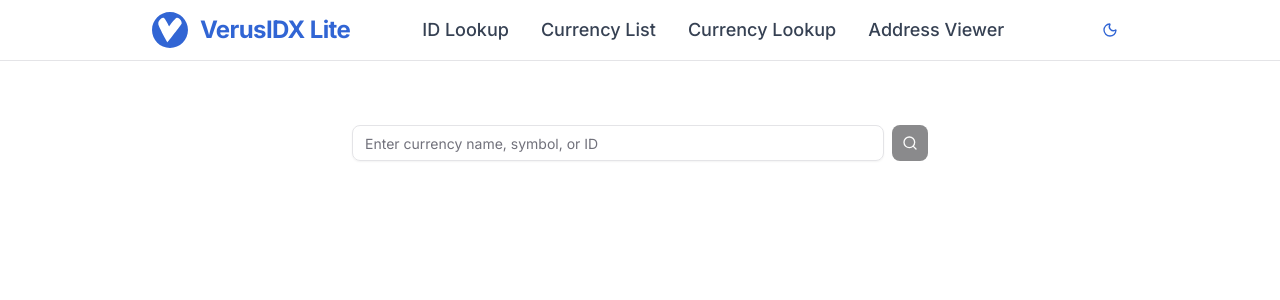
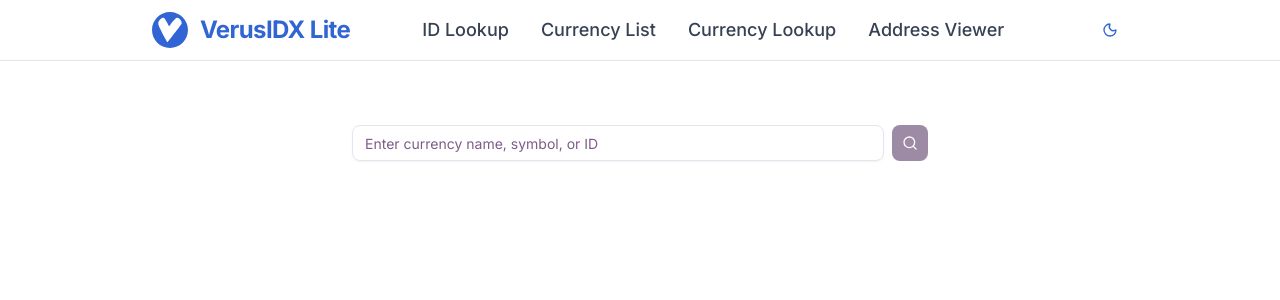
Before and after one commit to vdappdev/verusidx-vercel, a Next.js app: page /currency in a window 1280 px wide. Shown: the top 300 px of the page. Built offline with nearby package versions, Linux system fonts and the light colour scheme.

Commit message:
v0.0.6-1
updated globals.css for cross-browser compatibility

```diff
--- a/src/app/globals.css
+++ b/src/app/globals.css
@@ -45,71 +45,71 @@
 
 :root {
   --radius: 0.625rem;
-  --background: oklch(1 0 0);
-  --foreground: oklch(0.141 0.005 285.823);
-  --card: oklch(1 0 0);
-  --card-foreground: oklch(0.141 0.005 285.823);
-  --popover: oklch(1 0 0);
-  --popover-foreground: oklch(0.141 0.005 285.823);
-  --primary: oklch(0.21 0.006 285.885);
-  --primary-foreground: oklch(0.985 0 0);
-  --secondary: oklch(0.967 0.001 286.375);
-  --secondary-foreground: oklch(0.21 0.006 285.885);
-  --muted: oklch(0.967 0.001 286.375);
-  --muted-foreground: oklch(0.552 0.016 285.938);
-  --accent: oklch(0.967 0.001 286.375);
-  --accent-foreground: oklch(0.21 0.006 285.885);
-  --destructive: oklch(0.577 0.245 27.325);
-  --border: oklch(0.92 0.004 286.32);
-  --input: oklch(0.92 0.004 286.32);
-  --ring: oklch(0.705 0.015 286.067);
-  --chart-1: oklch(0.646 0.222 41.116);
-  --chart-2: oklch(0.6 0.118 184.704);
-  --chart-3: oklch(0.398 0.07 227.392);
-  --chart-4: oklch(0.828 0.189 84.429);
-  --chart-5: oklch(0.769 0.188 70.08);
-  --sidebar: oklch(0.985 0 0);
-  --sidebar-foreground: oklch(0.141 0.005 285.823);
-  --sidebar-primary: oklch(0.21 0.006 285.885);
-  --sidebar-primary-foreground: oklch(0.985 0 0);
-  --sidebar-accent: oklch(0.967 0.001 286.375);
-  --sidebar-accent-foreground: oklch(0.21 0.006 285.885);
-  --sidebar-border: oklch(0.92 0.004 286.32);
-  --sidebar-ring: oklch(0.705 0.015 286.067);
+  --background: #ffffff;
+  --foreground: #23152b;
+  --card: #ffffff;
+  --card-foreground: #23152b;
+  --popover: #ffffff;
+  --popover-foreground: #23152b;
+  --primary: #3d1a4d;
+  --primary-foreground: #fcfcfc;
+  --secondary: #f7f6fa;
+  --secondary-foreground: #3d1a4d;
+  --muted: #f7f6fa;
+  --muted-foreground: #7e5c89;
+  --accent: #f7f6fa;
+  --accent-foreground: #3d1a4d;
+  --destructive: #fd6656;
+  --border: #e8e4ef;
+  --input: #e8e4ef;
+  --ring: #a191b8;
+  --chart-1: #db9727;
+  --chart-2: #3587ad;
+  --chart-3: #7161bc;
+  --chart-4: #a7e05f;
+  --chart-5: #dab43c;
+  --sidebar: #fcfcfc;
+  --sidebar-foreground: #23152b;
+  --sidebar-primary: #3d1a4d;
+  --sidebar-primary-foreground: #fcfcfc;
+  --sidebar-accent: #f7f6fa;
+  --sidebar-accent-foreground: #3d1a4d;
+  --sidebar-border: #e8e4ef;
+  --sidebar-ring: #a191b8;
 }
 
 .dark {
-  --background: oklch(0.141 0.005 285.823);
-  --foreground: oklch(0.985 0 0);
-  --card: oklch(0.21 0.006 285.885);
-  --card-foreground: oklch(0.985 0 0);
-  --popover: oklch(0.21 0.006 285.885);
-  --popover-foreground: oklch(0.985 0 0);
-  --primary: oklch(0.92 0.004 286.32);
-  --primary-foreground: oklch(0.21 0.006 285.885);
-  --secondary: oklch(0.274 0.006 286.033);
-  --secondary-foreground: oklch(0.985 0 0);
-  --muted: oklch(0.274 0.006 286.033);
-  --muted-foreground: oklch(0.705 0.015 286.067);
-  --accent: oklch(0.274 0.006 286.033);
-  --accent-foreground: oklch(0.985 0 0);
-  --destructive: oklch(0.704 0.191 22.216);
-  --border: oklch(1 0 0 / 10%);
-  --input: oklch(1 0 0 / 15%);
-  --ring: oklch(0.552 0.016 285.938);
-  --chart-1: oklch(0.488 0.243 264.376);
-  --chart-2: oklch(0.696 0.17 162.48);
-  --chart-3: oklch(0.769 0.188 70.08);
-  --chart-4: oklch(0.627 0.265 303.9);
-  --chart-5: oklch(0.645 0.246 16.439);
-  --sidebar: oklch(0.21 0.006 285.885);
-  --sidebar-foreground: oklch(0.985 0 0);
-  --sidebar-primary: oklch(0.488 0.243 264.376);
-  --sidebar-primary-foreground: oklch(0.985 0 0);
-  --sidebar-accent: oklch(0.274 0.006 286.033);
-  --sidebar-accent-foreground: oklch(0.985 0 0);
-  --sidebar-border: oklch(1 0 0 / 10%);
-  --sidebar-ring: oklch(0.552 0.016 285.938);
+  --background: #23152b;
+  --foreground: #fcfcfc;
+  --card: #3d1a4d;
+  --card-foreground: #fcfcfc;
+  --popover: #3d1a4d;
+  --popover-foreground: #fcfcfc;
+  --primary: #e8e4ef;
+  --primary-foreground: #3d1a4d;
+  --secondary: #282034;
+  --secondary-foreground: #fcfcfc;
+  --muted: #282034;
+  --muted-foreground: #a191b8;
+  --accent: #282034;
+  --accent-foreground: #e8e4ef;
+  --destructive: #eb4d20;
+  --border: #ffffff1a;
+  --input: #ffffff26;
+  --ring: #7e5c89;
+  --chart-1: #6553c7;
+  --chart-2: #64b889;
+  --chart-3: #dab43c;
+  --chart-4: #9842b8;
+  --chart-5: #da765e;
+  --sidebar: #3d1a4d;
+  --sidebar-foreground: #fcfcfc;
+  --sidebar-primary: #6553c7;
+  --sidebar-primary-foreground: #fcfcfc;
+  --sidebar-accent: #282034;
+  --sidebar-accent-foreground: #fcfcfc;
+  --sidebar-border: #ffffff1a;
+  --sidebar-ring: #7e5c89;
 }
 
 @layer base {
```
